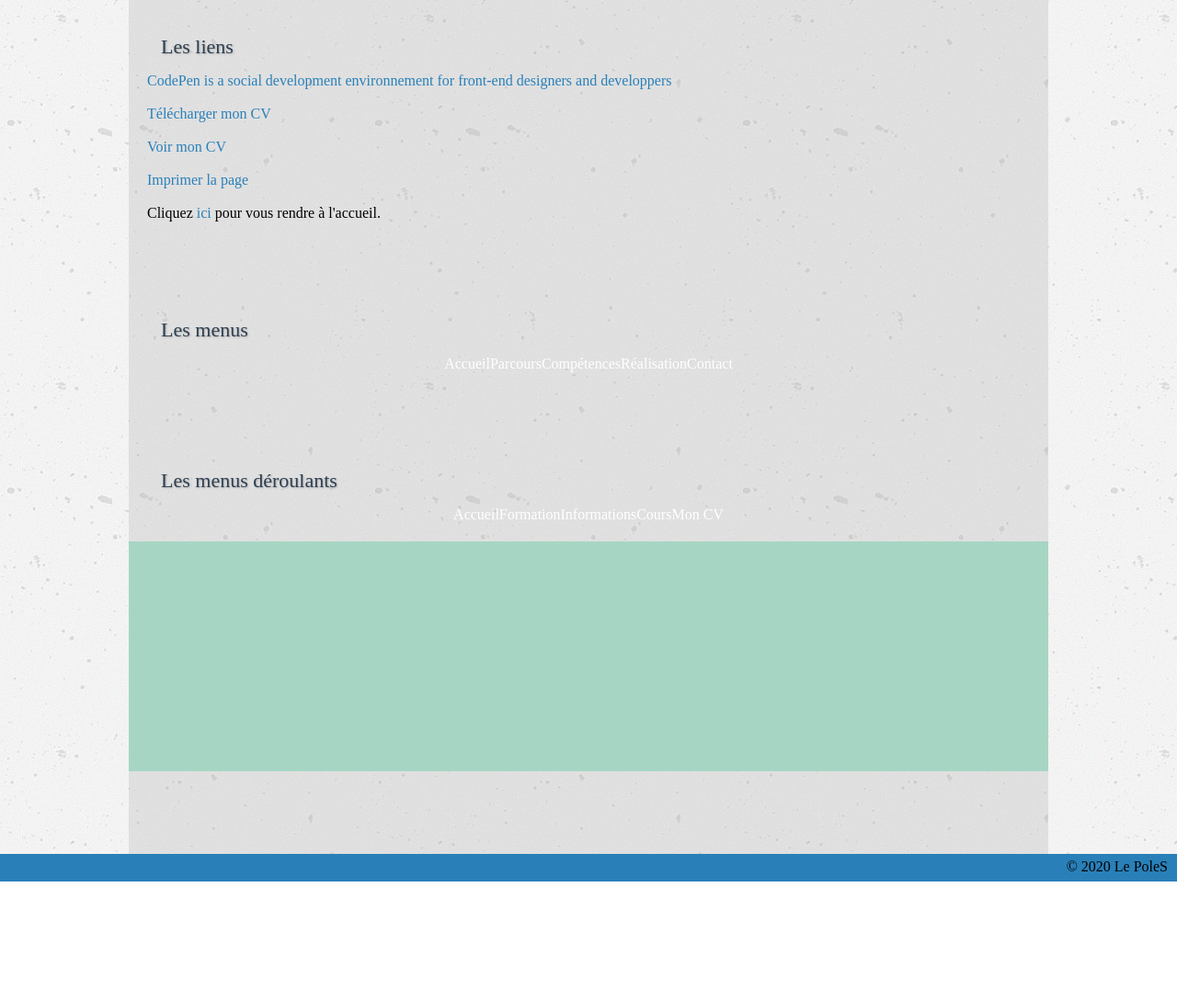
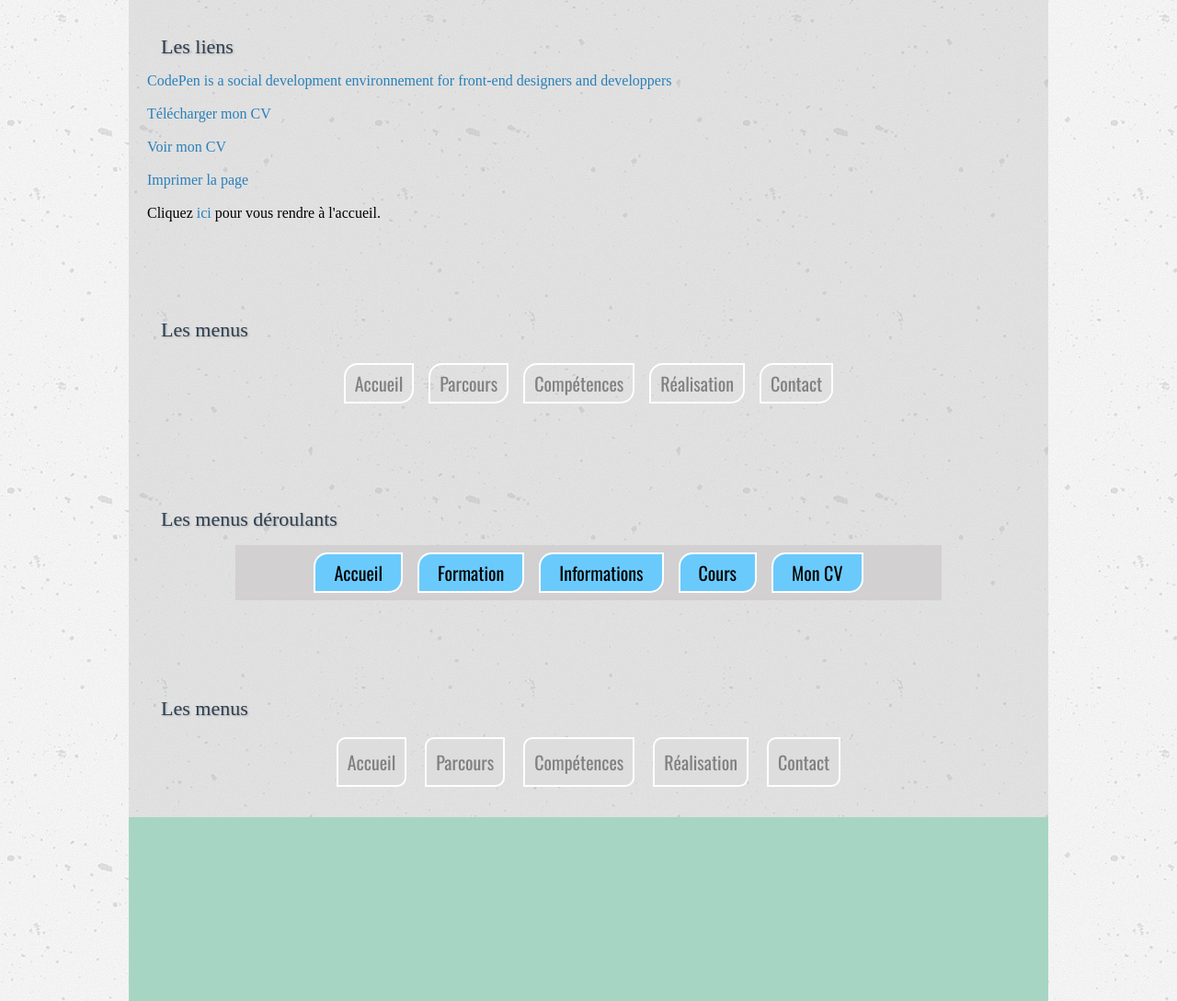
Before and after one commit to ValluetCP/phase2, a plain HTML site: page lien_menu.html in a window 1280 px wide. Shown: the part 428-1517 px from the top of the page at 92% size. Before the commit the page ends 1387 px from the top, so only its background shows below. Drawn offline with nearby package versions, Linux system fonts and the light colour scheme.

Commit message:
Page lien & menu - suite et fin

```diff
--- a/css/style.css
+++ b/css/style.css
@@ -223,10 +223,77 @@ ul.lien1 li:hover{
 }
 
 .sect2_lienEtMenu a:hover{
-    color: #90b8d3;
+    color: #eb651d;
 }
 
 /* Section 3 (LIEN ET MENU )*/
+
+ul.lien3 li {
+    margin: 8px;
+    padding: 5px 10px;
+    border-radius: 15px 0 15px 0;
+    color: gray;
+    border: 2px solid white;
+    font-size: 20px;
+    font-family: oswald;
+}
+
+ul.lien3>li a{
+    color: gray;
+}
+
+/* Section 4 (LIEN ET MENU )*/
+
+ul.lien4 li {
+    margin: 8px;
+    padding: 5px 20px;
+    border-radius: 15px 0 15px 0;
+    color: gray;
+    border: 2px solid white;
+    font-size: 20px;
+    font-family: oswald;
+    background-color: #6ACAFC;
+}
+
+ul.lien4>li a{
+    color: black;
+}
+
+.sect4_lienEtMenu>div{
+    background-color: rgb(210, 208, 208);
+    margin: auto;
+    width: 80%;
+}
+
+/* CODE MITRA - avec transition(LIEN ET MENU )*/
+
+#menu nav {
+    background: transparent;
+    border: none;
+  }
+
+  #menu ul {
+    list-style: none;
+    text-align: center;
+  }
+
+  #menu ul li {
+    display: inline-block;
+  }
+
+  #menu nav a {
+    padding: 10px;
+    color: grey;
+    text-decoration: none;
+    background: #ddd;
+    transition: 1s ease-in;
+  }
+
+  #menu nav a:hover {
+    color: #fff;
+    background: #069;
+  }
+
 
 
 /*------------------- PAGE LIEN ET MENU : FIN --------------------*/
--- a/lien_menu.html
+++ b/lien_menu.html
@@ -78,16 +78,16 @@
 
         <section class="sect2_lienEtMenu">
             <h3>Les liens</h3>
-            <a href=""><p>CodePen is a social development environnement for front-end designers and developpers <br><br></a></p>
-            <a href=""><p>Télécharger mon CV <br><br></a></p>
-            <a href=""><p>Voir mon CV <br><br></a></p>
-            <a href=""><p>Imprimer la page <br><br></a></p>
-            <p>Cliquez <a href="">ici</a> pour vous rendre à l'accueil.</p>
+            <a href="https://codepen.io/" target="_blank"><p>CodePen is a social development environnement for front-end designers and developpers <br><br></a></p>
+            <a href="./files/cv.doc" target="_blank"><p>Télécharger mon CV <br><br></a></p>
+            <a href="./files/cv.pdf" target="_blank"><p>Voir mon CV <br><br></a></p>
+            <a href="#" onclick="window.print()"><p>Imprimer la page <br><br></a></p>
+            <p>Cliquez <a href="index.html"  target="_blank">ici</a> pour vous rendre à l'accueil.</p>
         </section>
-        <section>
+        <section class="sect3_lienEtMenu">
             <h3>Les menus</h3>
             <div>
-                <ul class="lien2">
+                <ul class="lien3">
                     <li><a href="#accueil">Accueil</a></li>
                     <li><a href="#parcours">Parcours</a></li>
                     <li><a href="#competences">Compétences</a></li>
@@ -96,10 +96,10 @@
                 </ul>
             </div>
         </section>
-        <section>
+        <section class="sect4_lienEtMenu">
             <h3>Les menus déroulants</h3>
             <div>
-                <ul class="lien2">
+                <ul class="lien4">
                     <li><a href="#accueil">Accueil</a></li>
                     <li><a href="#formation">Formation</a></li>
                     <li><a href="#informations">Informations</a></li>
@@ -107,6 +107,21 @@
                     <li><a href="#moncv">Mon CV</a></li>
                 </ul>
             </div>
+        </section>
+
+        <!-- CODE MITRA -->
+        <section id="menu">
+            <h3>Les menus</h3>
+
+            <nav>
+                <ul>
+                    <li><a href="#">Accueil</a></li>
+                    <li><a href="#">Parcours</a></li>
+                    <li><a href="#">Compétences</a></li>
+                    <li><a href="#">Réalisation</a></li>
+                    <li><a href="#">Contact</a></li>
+                </ul>
+            </nav>
         </section>
 
         <!--Contenu principal-->
```
